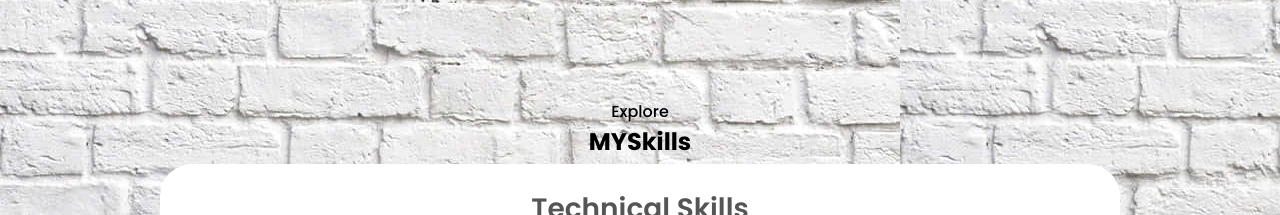
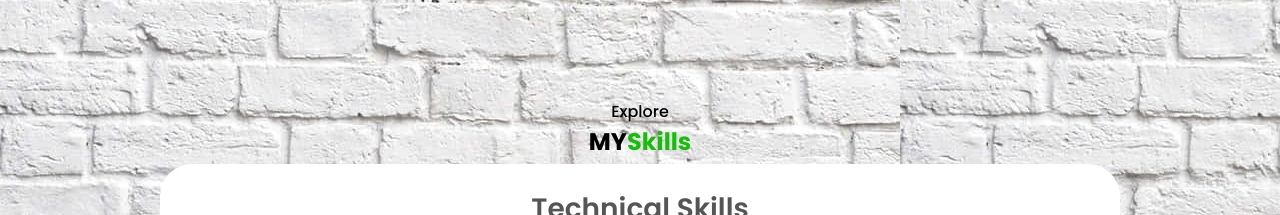
Before and after one commit to PADMANABAN5/PADMANABAN-Portfolio, a plain HTML site: page index.html in a window 1280 px wide. Shown: the part 1740-1955 px from the top of the page. Drawn offline with nearby package versions, Linux system fonts and the light colour scheme; a script that the page names is missing.

Commit message:
Update CSS.CSS
color added

```diff
--- a/CSS.CSS
+++ b/CSS.CSS
@@ -1000,3 +1000,6 @@ footer{
 
 
 }
+h1 span{
+   color: #16bd0a;
+}
```
